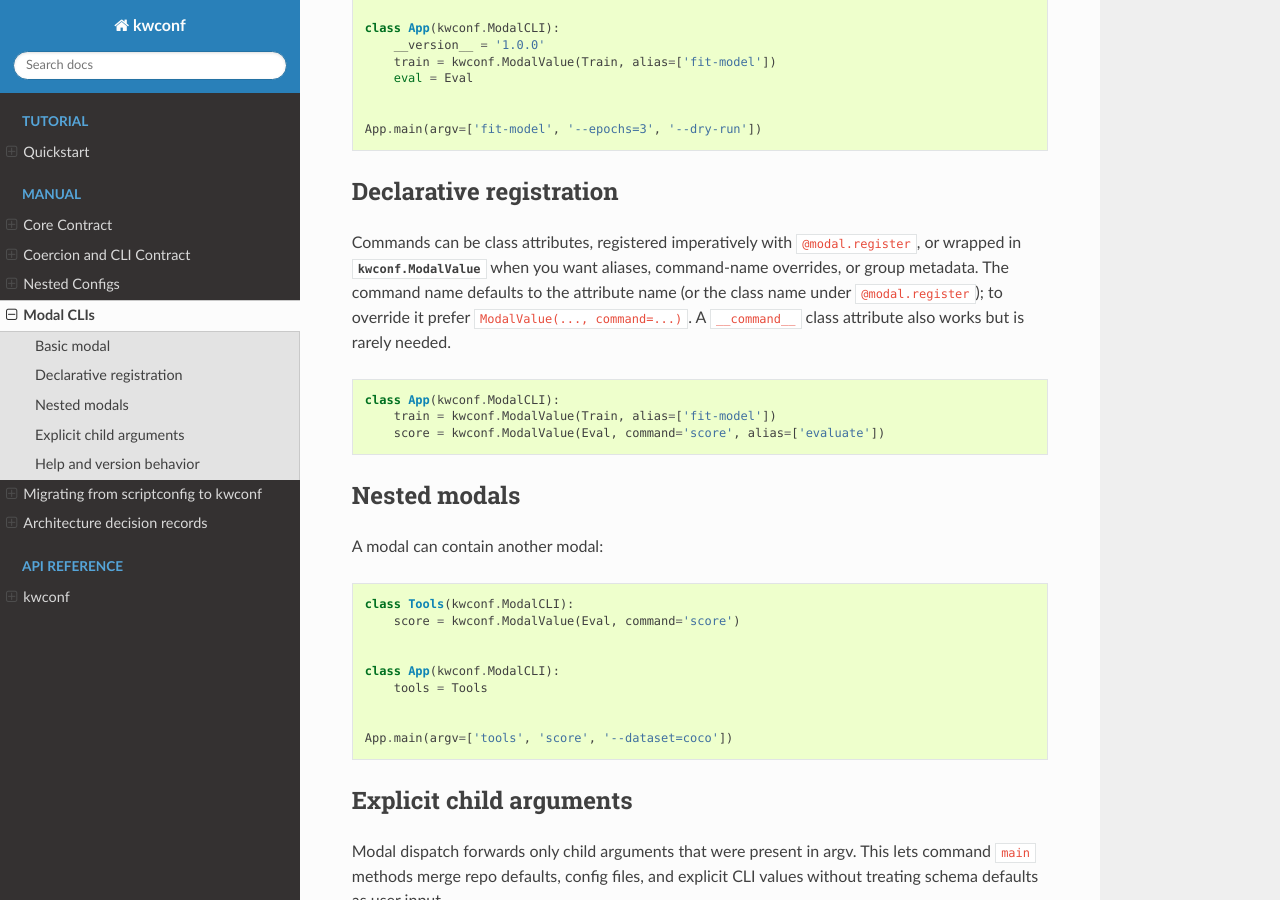
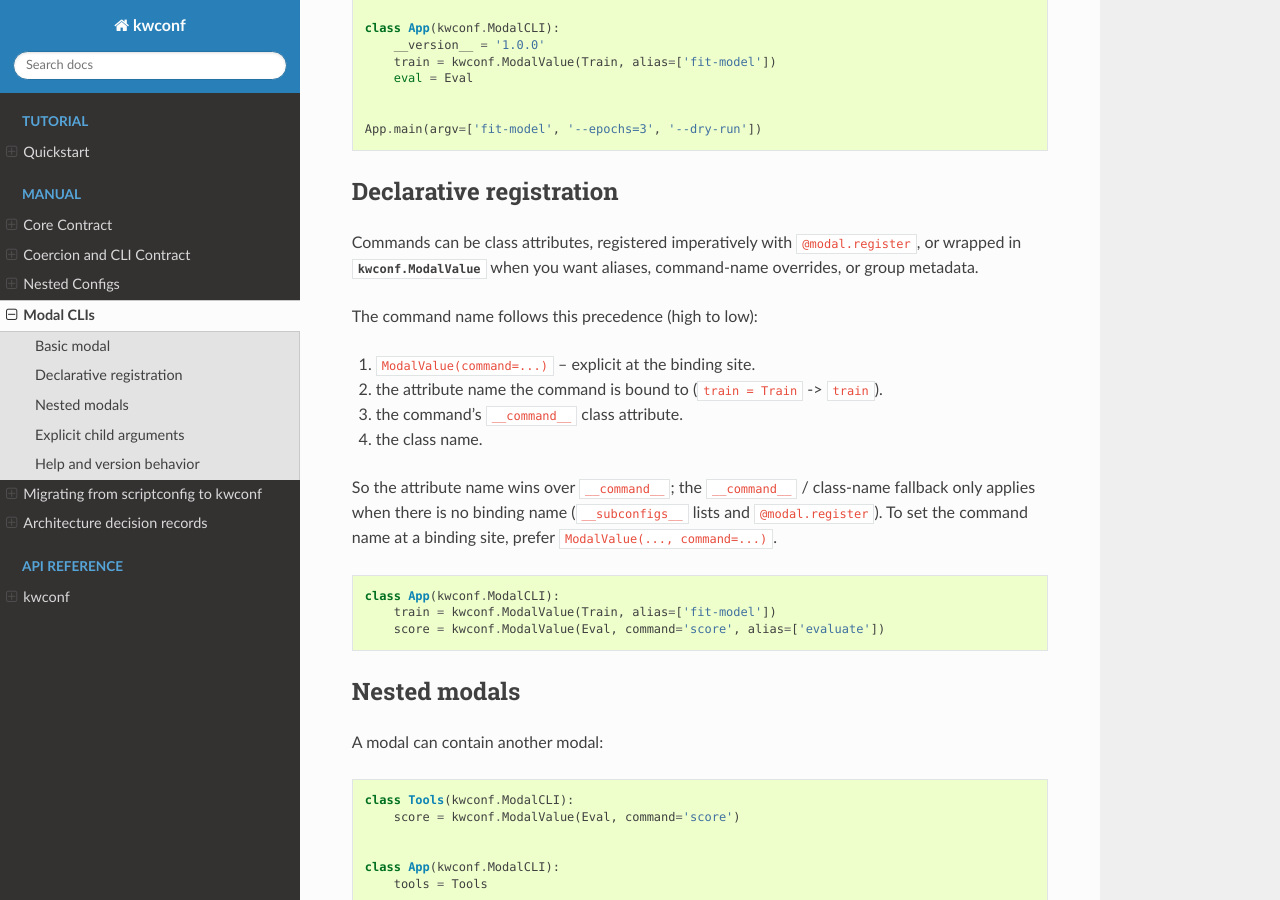
Before and after one commit to Erotemic/kwconf, a Sphinx documentation site: the page built from docs/source/manual/modal_cli.rst, in a window 1280 px wide and 900 px high, scrolled down 686 px. Built offline with Sphinx 7.4.7 and the Read the Docs theme 3.1.0, drawn with Linux system fonts in a browser that asks for light colours.

Commit message:
Make attribute name win over __command__ for modal command names
Command-name precedence is now ModalValue(command=) > attribute name >
__command__ > class name. __command__ (and the class-name fallback) only apply
when there is no binding name (__subconfigs__ lists, @register). This differs
from scriptconfig where __command__ took precedence; documented in the modal
manual, the module docstring, and the migration guide. Adds a comprehensive
precedence test and updates the resolution test + a nested-class doctest.

Co-Authored-By: Claude Opus 4.8 (1M context) <noreply@anthropic.com>

```diff
--- a/docs/source/manual/modal_cli.rst
+++ b/docs/source/manual/modal_cli.rst
@@ -47,10 +47,19 @@ Declarative registration
 
 Commands can be class attributes, registered imperatively with
 ``@modal.register``, or wrapped in :class:`kwconf.ModalValue` when you want
-aliases, command-name overrides, or group metadata. The command name defaults to
-the attribute name (or the class name under ``@modal.register``); to override it
-prefer ``ModalValue(..., command=...)``. A ``__command__`` class attribute also
-works but is rarely needed.
+aliases, command-name overrides, or group metadata.
+
+The command name follows this precedence (high to low):
+
+#. ``ModalValue(command=...)`` -- explicit at the binding site.
+#. the attribute name the command is bound to (``train = Train`` -> ``train``).
+#. the command's ``__command__`` class attribute.
+#. the class name.
+
+So the attribute name wins over ``__command__``; the ``__command__`` /
+class-name fallback only applies when there is no binding name (``__subconfigs__``
+lists and ``@modal.register``). To set the command name at a binding site, prefer
+``ModalValue(..., command=...)``.
 
 .. code-block:: python
 
```
Also changed, not shown: CHANGELOG.md (+8 -0 lines), docs/source/manual/migration_from_scriptconfig.md (+16 -0 lines), 2 other files.
